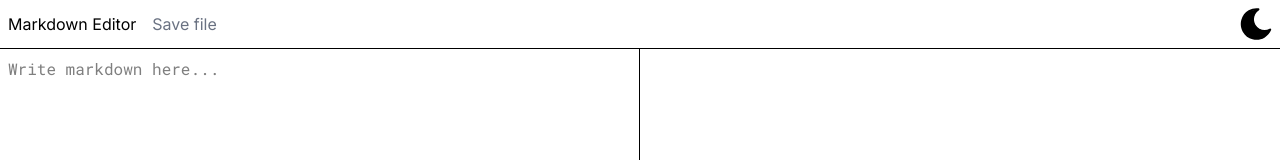
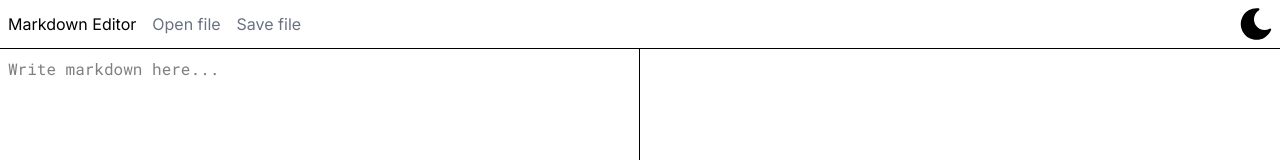
Before and after one commit to Croking09/markdown-editor, a React (Vite) app: page / in a window 1280 px wide. Shown: the top 160 px of the page. Built offline with nearby package versions, Linux system fonts and the light colour scheme.

Commit message:
Implemented opening local .md file

```diff
--- a/src/App/Header.tsx
+++ b/src/App/Header.tsx
@@ -6,7 +6,7 @@ import lightModeIcon from '../assets/light-mode.svg'
 
 function Header() {
   const { isDark, toggleDarkMode } = useDarkMode()
-  const { text } = useText()
+  const { text, setText } = useText()
 
   const handleDownload = () => {
     const blob = new Blob([text], { type: 'text/markdown;charset=utf-8' })
@@ -20,17 +20,48 @@ function Header() {
     URL.revokeObjectURL(url)
   }
 
+  const handleReadFile = () => {
+    const input = document.createElement('input')
+    input.type = 'file'
+    input.accept = 'text/markdown'
+
+    input.onchange = (e: Event) => {
+      const target = e.target as HTMLInputElement
+      const file = target.files?.[0]
+      if (!file) return
+
+      const reader = new FileReader()
+      reader.onload = (e: ProgressEvent<FileReader>) => {
+        const text = e.target?.result
+        if (typeof text === 'string') {
+          setText(text)
+        }
+      }
+      reader.readAsText(file)
+    }
+
+    input.click()
+  }
+
   return (
     <div>
       <div className="p-2 flex items-center justify-between">
         <div className="flex">
           <p className="mr-4">Markdown Editor</p>
+          <div className="flex gap-4">
+            <button
+              className="text-gray-500 cursor-pointer"
+              onClick={handleReadFile}
+            >
+              Open file
+            </button>
             <button
               className="text-gray-500 cursor-pointer"
               onClick={handleDownload}
             >
               Save file
             </button>
+          </div>
         </div>
 
         <img
```
Lines whose indentation alone changed are shown as unchanged.
